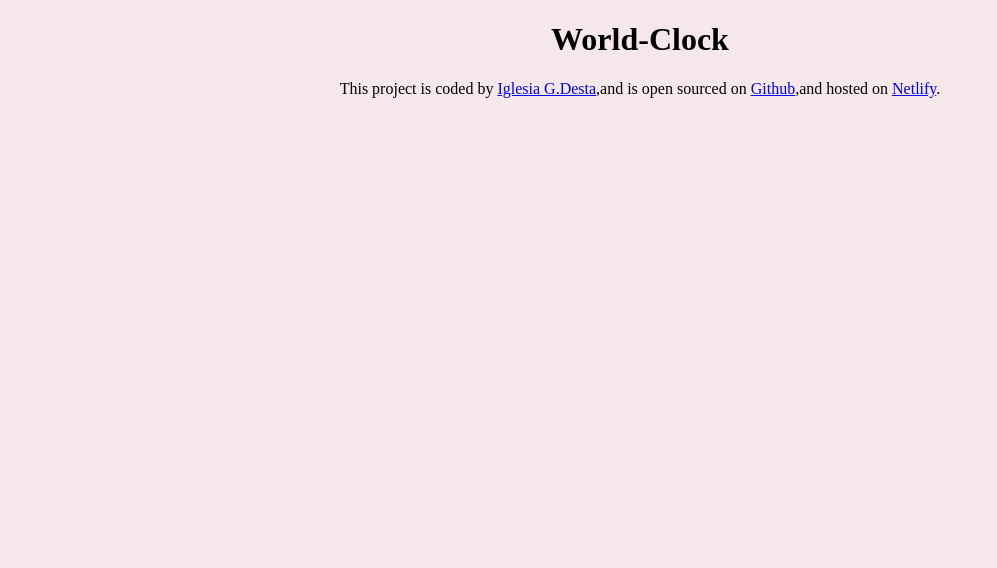
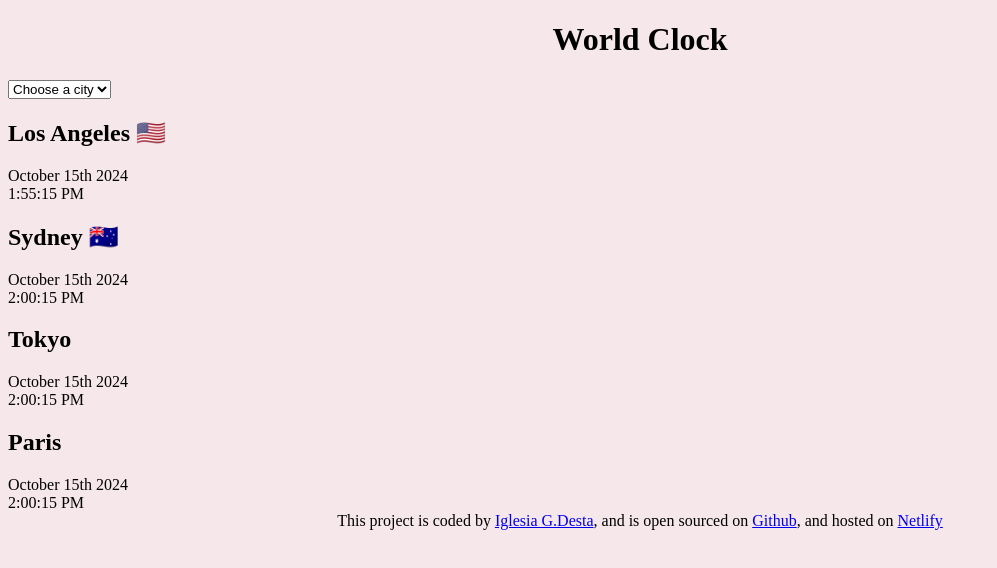
Before and after one commit to Idesta1/world-clock, a plain HTML site: page index.html in a window 1280 px wide. Shown: the whole page, without its empty margins (0-997 px from the left). Drawn offline with Linux system fonts and the light colour scheme.

Commit message:
Added basic html

```diff
--- a/index.html
+++ b/index.html
@@ -7,10 +7,39 @@
     <title>world-clock by Iglesia G</title>
 </head>
 <body>
-   <h1>World-Clock</h1>
-
+    <div class="container">
+   <h1>World Clock</h1>
+   <select>
+    <option value="">Choose a city</option>
+    <option value="">London</option>
+    <option value="">Paris</option>
+    <option value="">Moscow</option>
+   </select>
+   <div class="city">
+    <h2>Los Angeles 🇺🇸</h2>
+    <div class="device-width">October 15th 2024</div>
+    <div class="time">1:55:15 PM</div>
+   <div class="city">
+   <h2>Sydney 🇦🇺</h2>
+   <div class="date">October 15th 2024</div>
+   <div class="time">2:00:15 PM</div>
+   <div class="city">
+   <h2>Tokyo</h2>
+   <div class="date">October 15th 2024</div>
+   <div class="time">2:00:15 PM</div>
+   <div class="city">
+   <h2>Paris</h2>
+   <div class="date">October 15th 2024</div>
+   <div class="time">2:00:15 PM</div>
+   </div>
+   </div>
+</div>
+</div>
+</div>
 <footer>
-    This project is coded by <a href="https://github.com/Idesta1" target="_blank">Iglesia G.Desta</a>,and is open sourced on <a href="https://github.com/Idesta1/world-clock" target="_blank">Github</a>,and hosted on <a href="https://world-clock-shecode-project1.netlify.app/" target="_blank">Netlify</a>.
+    This project is coded by <a href="https://github.com/Idesta1" target="_blank">Iglesia G.Desta</a>,
+    and is open sourced on <a href="https://github.com/Idesta1/world-clock" target="_blank">Github</a>,
+    and hosted on <a href="https://world-clock-shecode-project1.netlify.app/" target="_blank">Netlify</a>
 </footer>
 <script src="src/index.js"></script>
 
```
